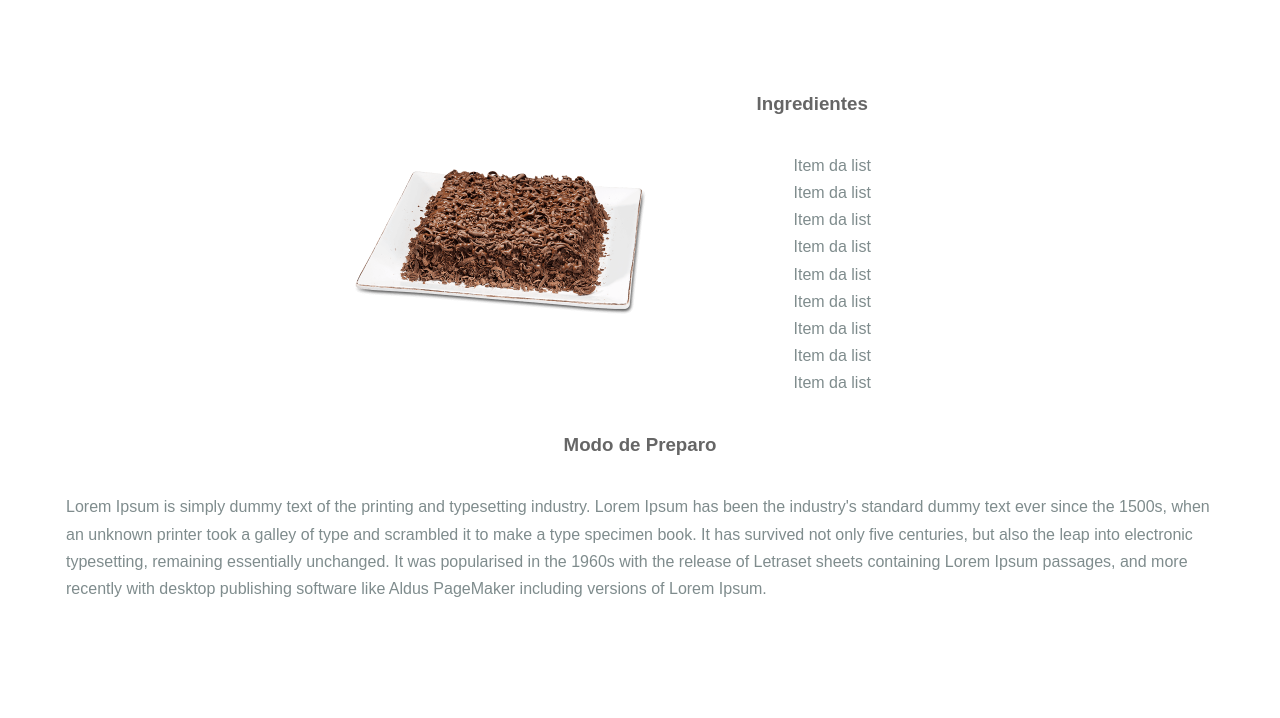
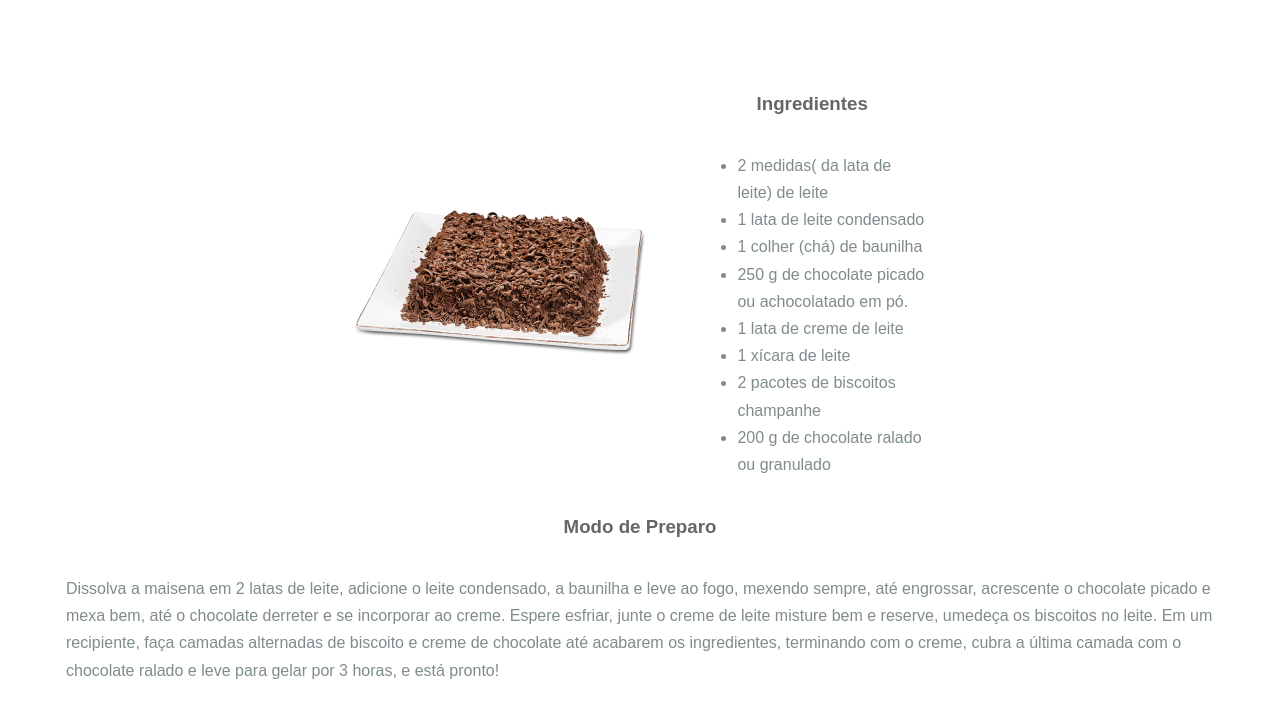
Before and after one commit to kaerinDev/projeto, a plain HTML site: page pages/pave.html in a window 1280 px wide. Shown: the part 124-842 px from the top of the page. Drawn offline with nearby package versions, Linux system fonts and the light colour scheme.

Commit message:
Pronto para hospedar

```diff
--- a/css/layouts/styles.css
+++ b/css/layouts/styles.css
@@ -1,5 +1,5 @@
 ul {
-  list-style-type: none;
+  list-style-type:
 }
 
 .container {
--- a/pages/pave.html
+++ b/pages/pave.html
@@ -35,15 +35,14 @@
                     <div class="ingredientes">
                         <h3>Ingredientes</h3>
                         <ul>
-                            <li>Item da list</li>
-                            <li>Item da list</li>
-                            <li>Item da list</li>
-                            <li>Item da list</li>
-                            <li>Item da list</li>
-                            <li>Item da list</li>
-                            <li>Item da list</li>
-                            <li>Item da list</li>
-                            <li>Item da list</li>
+                            <li>2 medidas( da lata de leite) de leite</li>
+                            <li>1 lata de leite condensado</li>
+                            <li>1 colher (chá) de baunilha</li>
+                            <li>250 g de chocolate picado ou achocolatado em pó.</li>
+                            <li>1 lata de creme de leite</li>
+                            <li> 1 xícara de leite</li>
+                            <li>2 pacotes de biscoitos champanhe</li>
+                            <li>200 g de chocolate ralado ou granulado</li>
 
                         </ul>
                     </div>
@@ -51,7 +50,7 @@
                 </div>
                 <div class="description">
                     <h3>Modo de Preparo</h3>
-                    <p>Lorem Ipsum is simply dummy text of the printing and typesetting industry. Lorem Ipsum has been the industry's standard dummy text ever since the 1500s, when an unknown printer took a galley of type and scrambled it to make a type specimen book. It has survived not only five centuries, but also the leap into electronic typesetting, remaining essentially unchanged. It was popularised in the 1960s with the release of Letraset sheets containing Lorem Ipsum passages, and more recently with desktop publishing software like Aldus PageMaker including versions of Lorem Ipsum.</p>
+                    <p>Dissolva a maisena em 2 latas de leite, adicione o leite condensado, a baunilha e leve ao fogo, mexendo sempre, até engrossar, acrescente o chocolate picado e mexa bem, até o chocolate derreter e se incorporar ao creme. Espere esfriar, junte o creme de leite misture bem e reserve, umedeça os biscoitos no leite. Em um recipiente, faça camadas alternadas de biscoito e creme de chocolate até acabarem os ingredientes, terminando com o creme, cubra a última camada com o chocolate ralado e leve para gelar por 3 horas, e está pronto!</p>
                 </div>
             </div>
         </div>
```
Also changed, not shown: index.html (+1 -1 lines), pages/bolo.html (+8 -12 lines), pages/brigadeiro.html (+5 -12 lines), pages/pudim.html (+9 -12 lines).
